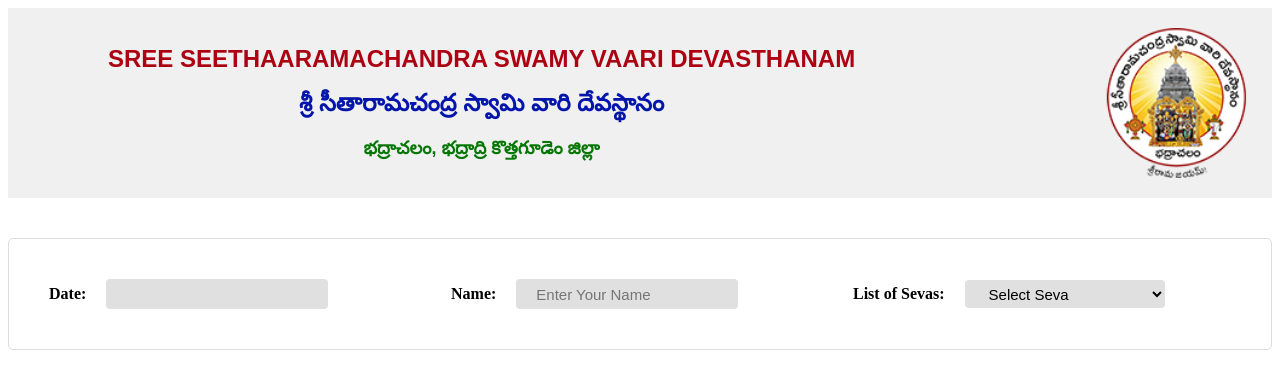
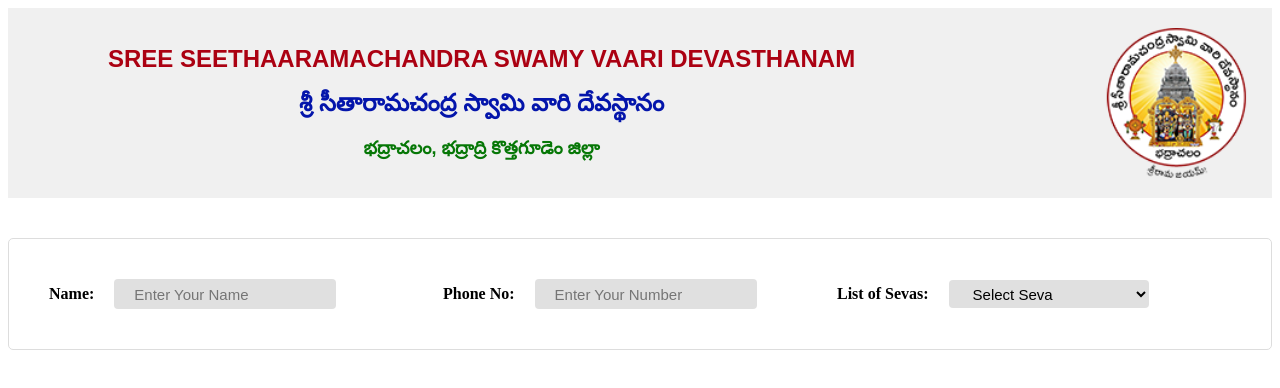
Before and after one commit to Gopi2923/SSRSD-Project, a React (Vite) app: page / in a window 1280 px wide. Shown: the top 388 px of the page. Built offline with nearby package versions, Linux system fonts and the light colour scheme.

Commit message:
Added tickets section.

```diff
--- a/src/Components/DateAndSevas/DateAndSevas.jsx
+++ b/src/Components/DateAndSevas/DateAndSevas.jsx
@@ -1,52 +1,96 @@
 import React, { useState } from 'react';
-import DatePicker from 'react-datepicker';
 import 'react-datepicker/dist/react-datepicker.css';
 import './DateAndSevas.css'
 
 const DateAndSevas = () => {
-  const [selectedDate, setSelectedDate] = useState(null);
   const [name, setName] = useState('');
-  const [sevas, setSevas] = useState(["Suprabhatha Seva/సుప్రభాత సేవ" , "Sahasra Naamaarchana/సహస్ర నామర్చన", "Antharalaya Archana/అంతరాలయ అర్చన", "Nitya Kalyanam/నిత్యకళ్యాణం", "Vendi Ratha Seva/వెండి రథ సేవ", "Alaya Chuttu Seva/ఆలయ చుట్టు సేవ", "Suvarna Pushpa Ashtothara Naamaarchana/సువర్ణ పుష్ప అష్టోత్తర నామార్చన", "Abishekam At Bhadruni Kovela/భద్రుని కోవెలలో అభిషేకం", "Pattabhishekam/పట్టాభిషేకం", "Sudharshana Homam/సుదర్శన హోమం"]); // Replace with your list of seva options
-
-  const handleDateChange = (date) => {
-    setSelectedDate(date);
-  };
+  const [number, setNumber] = useState('')
+  const [selectedSeva, setSelectedSeva] = useState('');
+  const [sevas, setSevas] = useState([{name: "Suprabhatha Seva/సుప్రభాత సేవ", price: 200} ,{name: "Sahasra Naamaarchana/సహస్ర నామర్చన", price: 300}, {name :"Antharalaya Archana/అంతరాలయ అర్చన", price: 300}, {name: "Nitya Kalyanam/నిత్యకళ్యాణం", price: 1500}, {name: "Vendi Ratha Seva/వెండి రథ సేవ", price: 1116}, {name: "Alaya Chuttu Seva/ఆలయ చుట్టు సేవ", price: 500}, {name: "Suvarna Pushpa Ashtothara Naamaarchana/సువర్ణ పుష్ప అష్టోత్తర నామార్చన", price: 500}, {name: "Abishekam At Bhadruni Kovela/భద్రుని కోవెలలో అభిషేకం", price: 100}, {name:"Pattabhishekam/పట్టాభిషేకం" , price: 1500}, {name: "Sudharshana Homam/సుదర్శన హోమం", price:1516}]); // Replace with your list of seva options
+  const [numTickets, setNumTickets] = useState(1);
 
   const handleNameChange = (event) => {
     setName(event.target.value);
   };
 
+  const handleNumberChange = (event) => {
+    setNumber(event.target.value)
+  }
+
   const handleSevaChange = (event) => {
-    setSevas(event.target.value); // Assuming single selection for simplicity
+    setSelectedSeva(event.target.value); // Assuming single selection for simplicity
+  };
+
+  const handleTicketIncrement = () => {
+    setNumTickets((prevCount) => Math.max(prevCount + 1, 1)); // Ensure minimum 1 ticket
+  };
+
+  const handleTicketDecrement = () => {
+    setNumTickets((prevCount) => Math.max(prevCount - 1, 0)); // Ensure minimum 0 tickets
+  };
+
+   // Function to get the selected seva price (optional)
+   const getSelectedSevaPrice = () => {
+    const selectedSevaObject = sevas.find((seva) => seva.name === selectedSeva);
+    return selectedSevaObject ? selectedSevaObject.price : 0; // Handle cases where no seva is selected
+  };
+
+
+  const calculateTotalPrice = () => {
+    const pricePerTicket = getSelectedSevaPrice();
+    return pricePerTicket * numTickets;
   };
 
   return (
     <div className="seva-selection">
-      <div className="date-field">
-        <label className='label' htmlFor="date">Date:</label>
-        <DatePicker
-          id="date"
-          selected={selectedDate}
-          className='date-picker'
-          placeholder="Pick Your Date"
-          onChange={handleDateChange}
-          dateFormat="dd/MM/yyyy"
-        />
-      </div>
       <div className="name-field">
         <label className='label' htmlFor="name">Name:</label>
         <input type="text" placeholder='Enter Your Name' id="name" value={name} onChange={handleNameChange} />
       </div>
+      <div className="name-field">
+        <label className='label' htmlFor="name">Phone No:</label>
+        <input type="text" placeholder='Enter Your Number' id="name" value={number} onChange={handleNumberChange} />
+      </div>
       <div className="seva-section">
-        <label className='label'>List of Sevas:</label>
-        <select value={sevas} onChange={handleSevaChange}>
+        <label className="label">List of Sevas:</label>
+        <select value={selectedSeva} onChange={handleSevaChange}>
           <option value="">Select Seva</option>
-          {sevas.map((seva, index) => (
-            <option key={index} value={seva}>
-              {seva}
+          {sevas.map((seva) => (
+            <option key={seva.name} value={seva.name}>
+              {seva.name}
             </option>
           ))}
         </select>
+      </div>
+      {selectedSeva && ( // Conditionally render ticket selection and total price
+        <>
+          <div className="ticket-selection">
+            <label className="label" htmlFor="numTickets">
+              Number of Tickets:
+            </label>
+            <div className="ticket-controls">
+              <button type="button" onClick={handleTicketDecrement}>
+                -
+              </button>
+              <span className="ticket-count">{numTickets}</span>
+              <button type="button" onClick={handleTicketIncrement}>
+                +
+              </button>
+            </div>
+          </div>
+        </>
+      )}
+      <div className="summary-section">
+        {selectedSeva && ( // Conditionally render total price and button
+          <>
+            <div className="total-price">
+              <p>Total Price: ₹{calculateTotalPrice()}</p>
+            </div>
+            <button type="button" disabled={!selectedSeva || numTickets <= 0}>
+              Make Payment
+            </button>
+          </>
+        )}
       </div>
     </div>
   );
```
